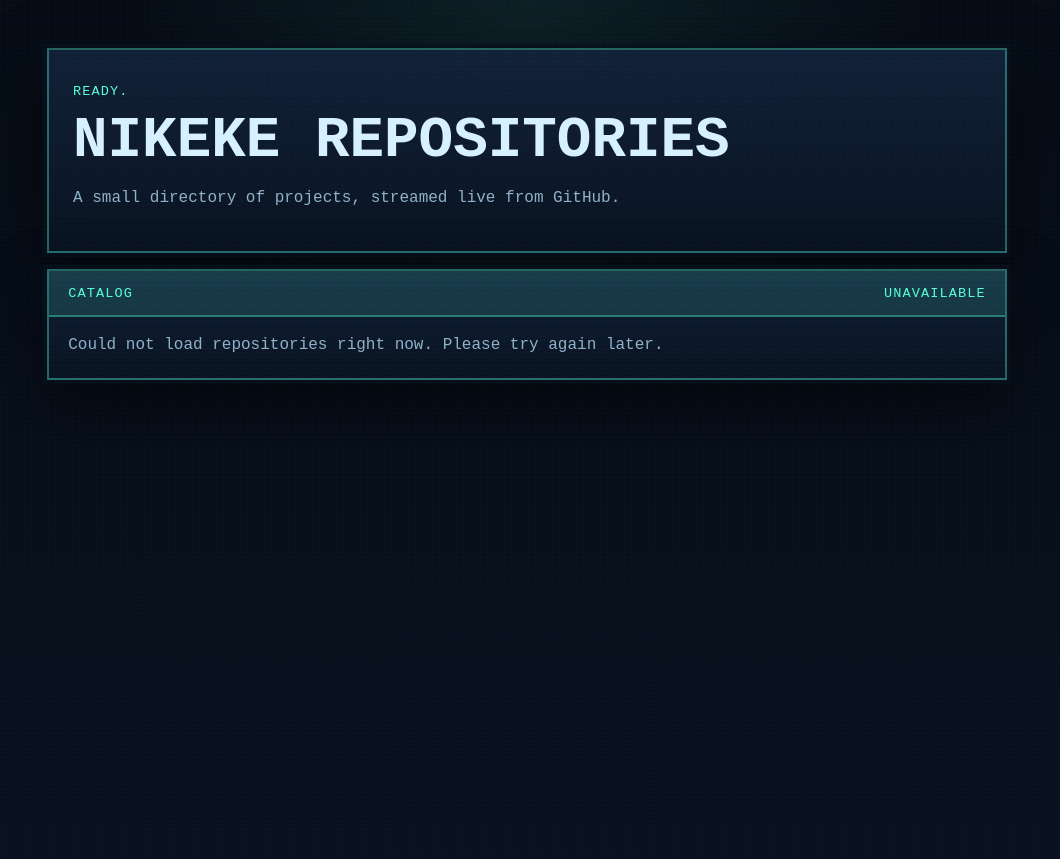
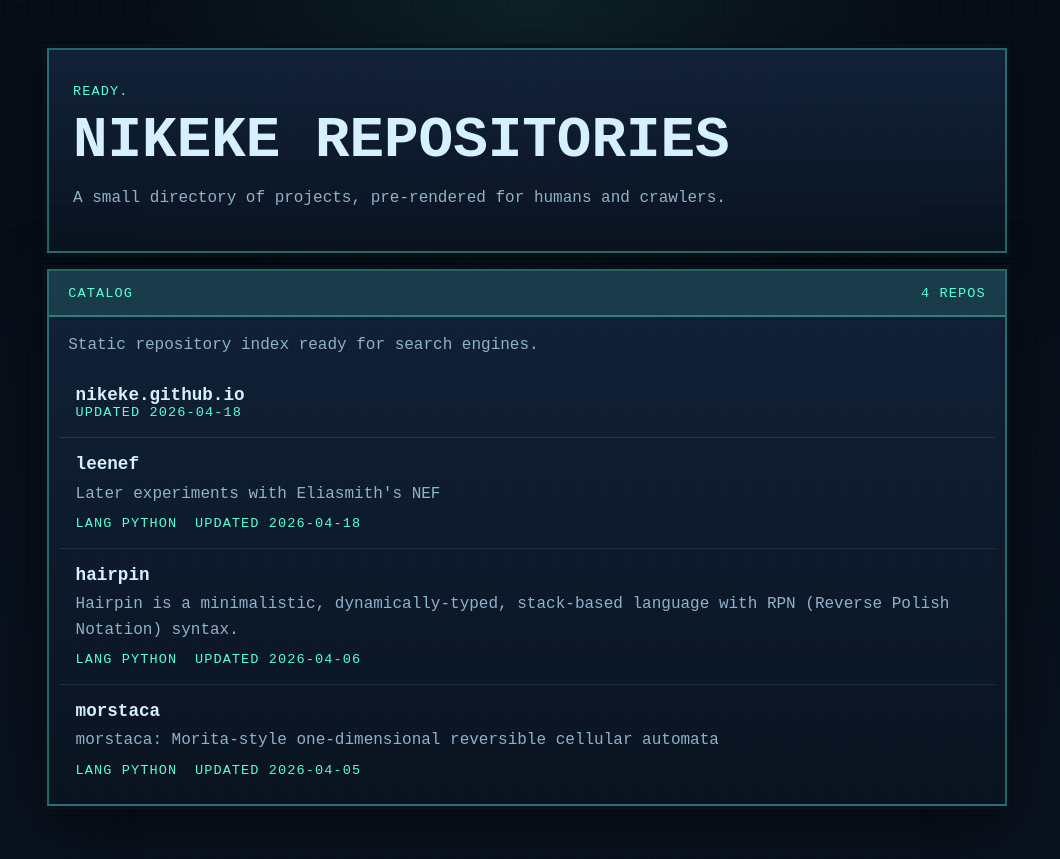
Before and after one commit to nikeke/nikeke.github.io, a Jekyll site: the page built from index.html, in a window 1280 px wide. Shown: the top 859 px of the page, without its empty margins (113-1173 px from the left). Built offline with Jekyll 4.4.1, drawn with Linux system fonts in a browser that asks for light colours.

Commit message:
feat: add crawler-ready indexing assets
Agent-Logs-Url: https://github.com/nikeke/nikeke.github.io/sessions/40a32ad1-229f-4d70-8bdb-a2167f60139d

Co-authored-by: nikeke <3512967+nikeke@users.noreply.github.com>

```diff
--- a/_config.yml
+++ b/_config.yml
@@ -1,6 +1,11 @@
 title: nikeke
 description: Minimal repository index for nikeke.
+lang: en
+author: nikeke
 baseurl: ""
 url: "https://nikeke.github.io"
 repository_owner: nikeke
 permalink: pretty
+plugins:
+  - jekyll-sitemap
+  - jekyll-seo-tag
--- /dev/null
+++ b/_data/repositories.yml
@@ -0,0 +1,28 @@
+- name: nikeke.github.io
+  html_url: https://github.com/nikeke/nikeke.github.io
+  description: ""
+  language: ""
+  fork: false
+  archived: false
+  pushed_at: 2026-04-18T18:51:34Z
+- name: leenef
+  html_url: https://github.com/nikeke/leenef
+  description: "Later experiments with Eliasmith's NEF"
+  language: Python
+  fork: false
+  archived: false
+  pushed_at: 2026-04-18T16:40:27Z
+- name: hairpin
+  html_url: https://github.com/nikeke/hairpin
+  description: "Hairpin is a minimalistic, dynamically-typed, stack-based language with RPN (Reverse Polish Notation) syntax."
+  language: Python
+  fork: false
+  archived: false
+  pushed_at: 2026-04-06T15:28:00Z
+- name: morstaca
+  html_url: https://github.com/nikeke/morstaca
+  description: "morstaca: Morita-style one-dimensional reversible cellular automata"
+  language: Python
+  fork: false
+  archived: false
+  pushed_at: 2026-04-05T22:48:11Z
--- a/_layouts/default.html
+++ b/_layouts/default.html
@@ -1,19 +1,12 @@
 <!doctype html>
-<html lang="en">
+<html lang="{{ site.lang | default: 'en' }}">
   <head>
     <meta charset="utf-8">
     <meta name="viewport" content="width=device-width, initial-scale=1">
-    <title>{% if page.title %}{{ page.title }} · {% endif %}{{ site.title }}</title>
-    <meta name="description" content="{{ site.description }}">
+    {% seo %}
     <link rel="stylesheet" href="{{ '/assets/css/style.css' | relative_url }}">
   </head>
   <body>
     {{ content }}
-    <script>
-      window.NIKEKE_SITE = {
-        username: {{ site.repository_owner | jsonify }}
-      };
-    </script>
-    <script src="{{ '/assets/js/repos.js' | relative_url }}"></script>
   </body>
 </html>
--- a/assets/js/repos.js
+++ /dev/null
@@ -1,119 +0,0 @@
-const repoList = document.getElementById("repo-list");
-const status = document.getElementById("status");
-const repoCount = document.getElementById("repo-count");
-const username = window.NIKEKE_SITE && window.NIKEKE_SITE.username;
-
-function formatDate(value) {
-  return new Date(value).toLocaleDateString(undefined, {
-    year: "numeric",
-    month: "short",
-    day: "numeric"
-  });
-}
-
-function showStatus(message) {
-  status.textContent = message;
-  status.hidden = false;
-}
-
-function hideStatus() {
-  status.hidden = true;
-}
-
-function renderRepo(repo) {
-  const item = document.createElement("li");
-  item.className = "repo-item";
-
-  const link = document.createElement("a");
-  link.className = "repo-link";
-  link.href = repo.html_url;
-  link.textContent = repo.name;
-
-  const meta = document.createElement("div");
-  meta.className = "repo-meta";
-
-  if (repo.language) {
-    const language = document.createElement("span");
-    language.textContent = `lang ${repo.language}`;
-    meta.appendChild(language);
-  }
-
-  if (repo.fork) {
-    const fork = document.createElement("span");
-    fork.textContent = "fork";
-    meta.appendChild(fork);
-  }
-
-  if (repo.archived) {
-    const archived = document.createElement("span");
-    archived.textContent = "archived";
-    meta.appendChild(archived);
-  }
-
-  const updated = document.createElement("span");
-  updated.textContent = `updated ${formatDate(repo.pushed_at)}`;
-  meta.appendChild(updated);
-
-  item.appendChild(link);
-
-  if (repo.description) {
-    const description = document.createElement("p");
-    description.className = "repo-description";
-    description.textContent = repo.description;
-    item.appendChild(description);
-  }
-
-  item.appendChild(meta);
-
-  return item;
-}
-
-async function loadRepositories() {
-  if (!username) {
-    repoCount.textContent = "0 repos";
-    showStatus("No GitHub username configured.");
-    return;
-  }
-
-  showStatus("Connecting to GitHub...");
-
-  try {
-    const repos = [];
-    let page = 1;
-
-    while (true) {
-      const response = await fetch(
-        `https://api.github.com/users/${encodeURIComponent(username)}/repos?per_page=100&sort=updated&page=${page}`
-      );
-
-      if (!response.ok) {
-        throw new Error(`GitHub API returned ${response.status}`);
-      }
-
-      const pageRepos = await response.json();
-      repos.push(...pageRepos);
-
-      if (pageRepos.length < 100) {
-        break;
-      }
-
-      page += 1;
-    }
-
-    repoCount.textContent = `${repos.length} repos`;
-    repoList.replaceChildren(...repos.map(renderRepo));
-
-    if (repos.length === 0) {
-      showStatus("No public repositories found.");
-      return;
-    }
-
-    hideStatus();
-  } catch (error) {
-    console.error(error);
-    repoCount.textContent = "unavailable";
-    showStatus("Could not load repositories right now. Please try again later.");
-  }
-}
-
-loadRepositories();
--- a/index.html
+++ b/index.html
@@ -2,21 +2,48 @@
 layout: default
 title: Repositories
 ---
+{% assign repositories = site.data.repositories | sort: "pushed_at" | reverse %}
 <main class="screen">
   <header class="hero">
     <p class="boot-line">READY.</p>
     <h1>nikeke repositories</h1>
     <p class="intro">
-      A small directory of projects, streamed live from GitHub.
+      A small directory of projects, pre-rendered for humans and crawlers.
     </p>
   </header>
 
   <section class="panel">
     <div class="panel-header">
       <span>catalog</span>
-      <span id="repo-count" aria-live="polite">loading...</span>
+      <span>{{ repositories | size }} repos</span>
     </div>
-    <div id="status" class="status" aria-live="polite">Connecting to GitHub...</div>
-    <ul id="repo-list" class="repo-list"></ul>
+    {% if repositories and repositories.size > 0 %}
+      <div class="status">Static repository index ready for search engines.</div>
+      <ul class="repo-list">
+        {% for repo in repositories %}
+          <li class="repo-item">
+            <a class="repo-link" href="{{ repo.html_url }}">{{ repo.name }}</a>
+            {% if repo.description and repo.description != "" %}
+              <p class="repo-description">{{ repo.description }}</p>
+            {% endif %}
+            <div class="repo-meta">
+              {% if repo.language and repo.language != "" %}
+                <span>lang {{ repo.language }}</span>
+              {% endif %}
+              {% if repo.fork %}
+                <span>fork</span>
+              {% endif %}
+              {% if repo.archived %}
+                <span>archived</span>
+              {% endif %}
+              <span>updated {{ repo.pushed_at | date: "%Y-%m-%d" }}</span>
+            </div>
+          </li>
+        {% endfor %}
+      </ul>
+    {% else %}
+      <div class="status">No public repositories found.</div>
+      <ul class="repo-list" hidden></ul>
+    {% endif %}
   </section>
 </main>
```
Also changed, not shown: robots.txt (added, +8 -0 lines), README.md.
